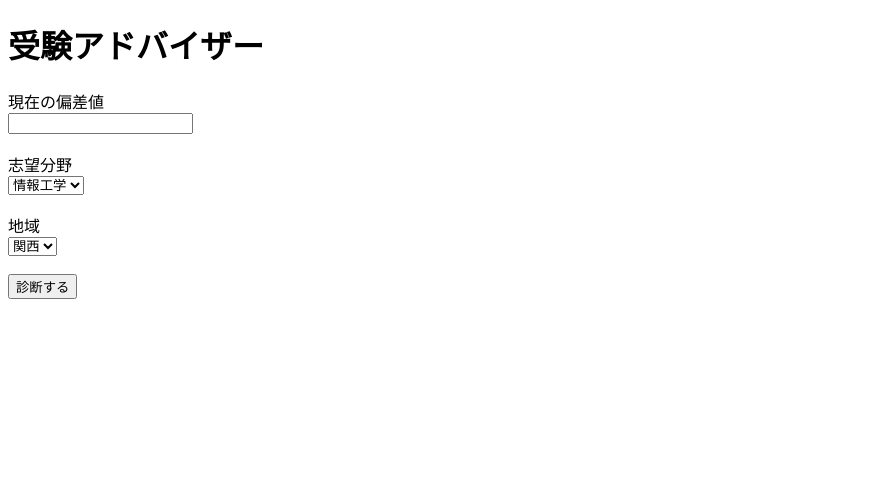
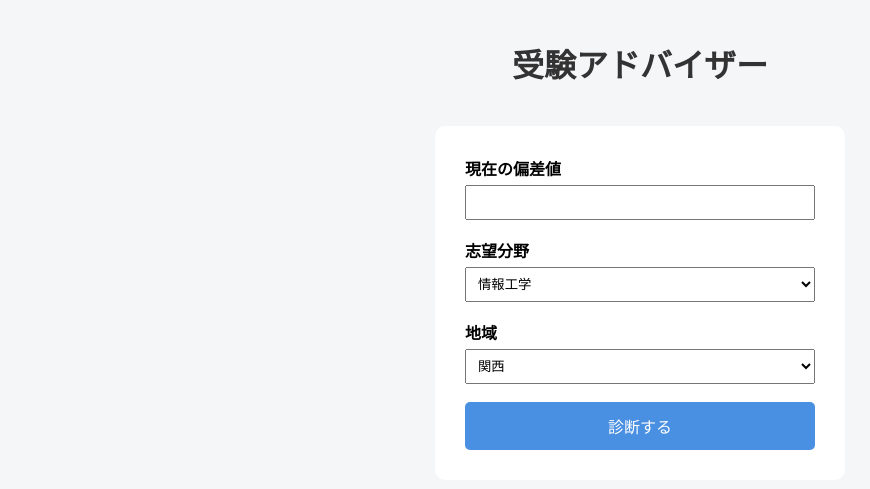
Before and after one commit to riku-land/ExamAdvisor, a Flask app: page / in a window 1280 px wide. Shown: the top 489 px of the page, without its empty margins (0-870 px from the left). Run offline with Flask 3, Linux system fonts and the light colour scheme.

Commit message:
デザイン改善

```diff
--- a/app.py
+++ b/app.py
@@ -13,15 +13,19 @@ def result():
     faculty = request.form["faculty"]
     area = request.form["area"]
 
+    recommended_universities = [
+        "関西学院大学",
+        "近畿大学",
+        "龍谷大学"
+    ]
+
     return render_template(
         "result.html",
         score=score,
         faculty=faculty,
-        area=area
+        area=area,
+        recommended_universities=recommended_universities
     )
-
-def home():
-    return render_template("index.html")
 
 if __name__ == "__main__":
     app.run(debug=True)
--- /dev/null
+++ b/static/style.css
@@ -0,0 +1,72 @@
+body {
+    font-family: "Arial", "Noto Sans JP", sans-serif;
+    background-color:#f4f6f8;
+    margin: 0;
+    padding: 0;
+}
+
+
+h1 {
+    text-align: center;
+    margin-top: 40px;
+    color: #333;
+}
+
+form {
+    background-color: white;
+    width: 350px;
+    margin: 40px auto;
+    padding: 30px;
+    border-radius: 10px;
+}
+
+label {
+    font-weight: bold;
+}
+
+input,
+select {
+    width: 100%;
+    padding: 8px;
+    margin-top: 5px;
+    box-sizing: border-box;
+}
+
+button {
+    width: 100%;
+    padding: 12px;
+    background-color: #4a90e2;
+    color: white;
+    border: none;
+
+    border-radius: 5px;
+    font-size: 16px;
+    cursor: pointer;
+}
+
+button:hover {
+    opacity: 0.8;
+}
+
+a {
+    display: block;
+    text-align: center;
+    margin-top: 30px;
+}
+
+.result-card {
+    background-color: white;
+    width: 350px;
+    margin: 30px auto;
+    padding: 25px;
+    border-radius: 10px;
+}
+
+.result-card h2 {
+    text-align: center;
+}
+
+.university {
+    padding: 10px;
+    border-bottom: 1px solid #ddd;
+}
--- a/templates/index.html
+++ b/templates/index.html
@@ -3,6 +3,7 @@
 <head>
     <meta charset="UTF-8">
     <title>受験アドバイザー</title>
+    <link rel="stylesheet" href="{{ url_for('static', filename='style.css') }}">
 </head>
 
 <body>
```
Also changed, not shown: templates/result.html (+19 -3 lines).
